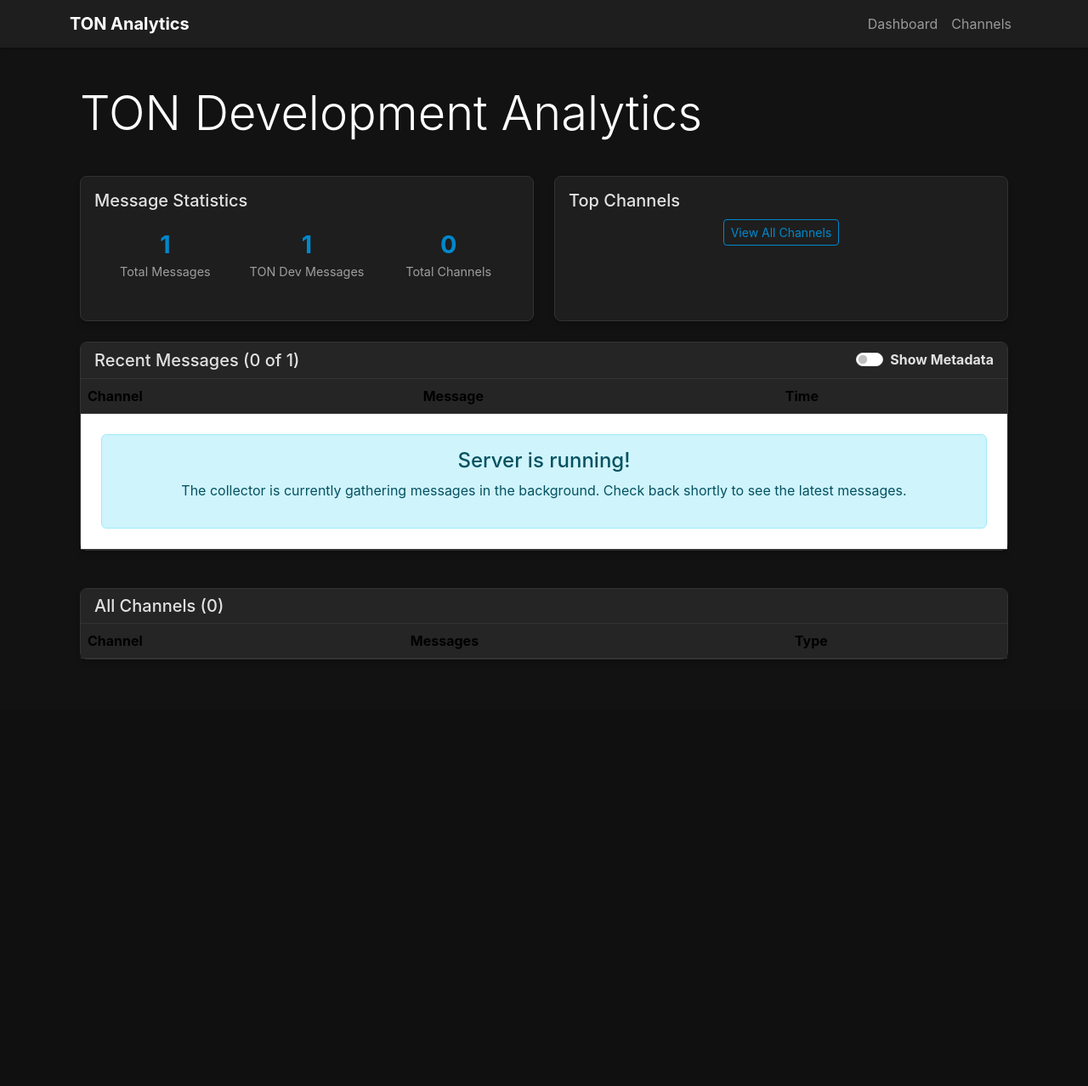
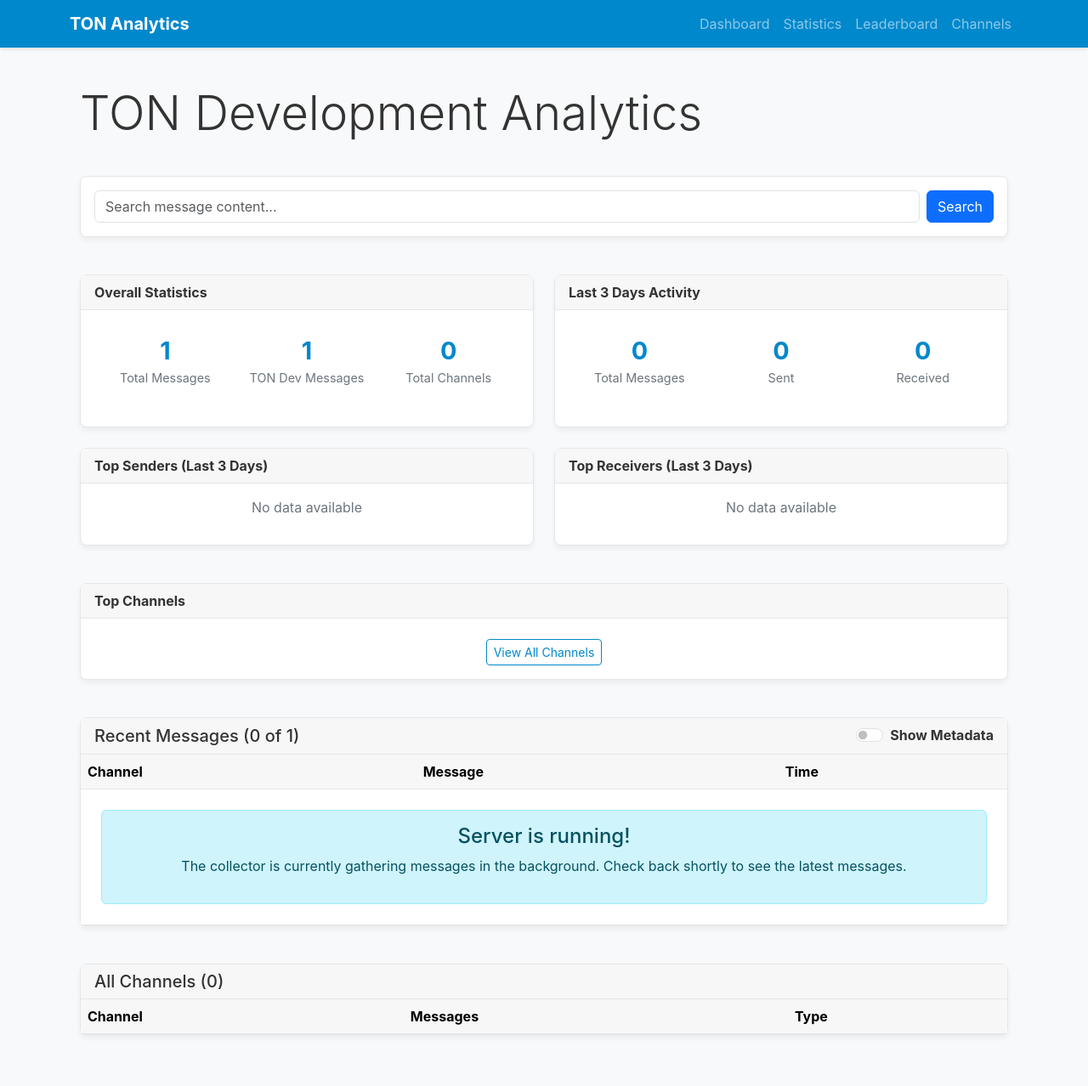
Before and after one commit to glushenkovIG/telegram-proxy-caching-client, a Flask app: page / in a window 1280 px wide. Shown: the whole page at 85% size. Before the commit the page ends 776 px from the top, so only its background shows below. Run offline with Flask 3, Linux system fonts and the light colour scheme; tables that the repository leaves empty hold one stand-in row (values such as "Sample post"); lists and menus that the app fills with data are empty.

Commit message:
Assistant checkpoint: Update UI with white theme, add stats and search feature
Assistant generated file changes:
- templates/base.html: Change theme to light, update styling
- main.py: Add 3-day stats, leaderboard, and search functionality
- templates/index.html: Update index template with search, leaderboard and new statistics

---

User prompt:

good, change ui, to white teme, and add last 3 days statistics -- send and received messages total + leaderboard on received / sent + search on the message content (prototype) keywords

Replit-Commit-Author: Assistant
Replit-Commit-Session-Id: 995d7c42-a3a8-4bed-8fd6-971623380bde

```diff
--- a/main.py
+++ b/main.py
@@ -1,18 +1,33 @@
 
-from flask import render_template, jsonify
+from flask import render_template, jsonify, request
 from app import app, db, logger
 from models import TelegramMessage
 from collector import ensure_single_collector
 import atexit
 import os
+from datetime import datetime, timedelta
+from sqlalchemy import func, desc
 
 @app.route('/')
 def index():
+    # Get search query if exists
+    search_query = request.args.get('search', '')
+
     # Fetch data for combined view
     messages = []
     all_count = 0
     ton_count = 0
     channels = []
+
+    # Last 3 days statistics
+    three_days_ago = datetime.utcnow() - timedelta(days=3)
+    last_3_days_count = 0
+    last_3_days_sent = 0
+    last_3_days_received = 0
+
+    # Leaderboard data
+    senders_leaderboard = []
+    receivers_leaderboard = []
 
     try:
         # Get total message count
@@ -28,10 +43,43 @@ def index():
             db.func.bool_or(TelegramMessage.is_ton_dev).label('is_ton_dev')
         ).group_by(TelegramMessage.channel_title).order_by(db.desc('count')).all()
 
-        # Get the 100 most recent messages
-        messages = db.session.query(TelegramMessage).order_by(
-            TelegramMessage.timestamp.desc()
-        ).limit(100).all()
+        # Get 3-day statistics
+        last_3_days_count = db.session.query(TelegramMessage).filter(
+            TelegramMessage.timestamp >= three_days_ago
+        ).count()
+
+        last_3_days_sent = db.session.query(TelegramMessage).filter(
+            TelegramMessage.timestamp >= three_days_ago,
+            TelegramMessage.is_outgoing == True
+        ).count()
+
+        last_3_days_received = last_3_days_count - last_3_days_sent
+
+        # Get senders leaderboard (channels with most outgoing messages in last 3 days)
+        senders_leaderboard = db.session.query(
+            TelegramMessage.channel_title,
+            db.func.count(TelegramMessage.id).label('count')
+        ).filter(
+            TelegramMessage.timestamp >= three_days_ago,
+            TelegramMessage.is_outgoing == True
+        ).group_by(TelegramMessage.channel_title).order_by(db.desc('count')).limit(5).all()
+
+        # Get receivers leaderboard (channels with most incoming messages in last 3 days)
+        receivers_leaderboard = db.session.query(
+            TelegramMessage.channel_title,
+            db.func.count(TelegramMessage.id).label('count')
+        ).filter(
+            TelegramMessage.timestamp >= three_days_ago,
+            TelegramMessage.is_outgoing == False
+        ).group_by(TelegramMessage.channel_title).order_by(db.desc('count')).limit(5).all()
+
+        # Get messages with search applied if search query exists
+        query = db.session.query(TelegramMessage).order_by(TelegramMessage.timestamp.desc())
+
+        if search_query:
+            query = query.filter(TelegramMessage.content.ilike(f'%{search_query}%'))
+
+        messages = query.limit(100).all()
 
         logger.info(f"Loaded {len(messages)} messages and {len(channels)} channels for display")
     except Exception as e:
@@ -41,7 +89,13 @@ def index():
                           messages=messages,
                           all_count=all_count,
                           ton_count=ton_count,
-                          channels=channels)
+                          channels=channels,
+                          last_3_days_count=last_3_days_count,
+                          last_3_days_sent=last_3_days_sent,
+                          last_3_days_received=last_3_days_received,
+                          senders_leaderboard=senders_leaderboard,
+                          receivers_leaderboard=receivers_leaderboard,
+                          search_query=search_query)
 
 @app.route('/status')
 def status():
--- a/templates/base.html
+++ b/templates/base.html
@@ -10,13 +10,13 @@
     <!-- Custom styles -->
     <style>
         body {
-            background-color: #121212;
-            color: #e1e1e1;
+            background-color: #f8f9fa;
+            color: #333;
             font-family: -apple-system, BlinkMacSystemFont, "Segoe UI", Roboto, Helvetica, Arial, sans-serif;
         }
         .navbar {
-            background-color: #1e1e1e;
-            box-shadow: 0 2px 4px rgba(0,0,0,0.2);
+            background-color: #0088cc;
+            box-shadow: 0 2px 4px rgba(0,0,0,0.1);
         }
         .navbar-brand {
             font-weight: bold;
@@ -27,41 +27,48 @@
             padding-bottom: 40px;
         }
         .card {
-            background-color: #1e1e1e;
+            background-color: #ffffff;
             border-radius: 8px;
-            box-shadow: 0 4px 6px rgba(0,0,0,0.2);
+            box-shadow: 0 4px 6px rgba(0,0,0,0.05);
             margin-bottom: 20px;
-            border: 1px solid #333;
+            border: 1px solid #e6e6e6;
         }
         .card-header {
-            background-color: #252525;
-            border-bottom: 1px solid #333;
+            background-color: #f7f7f7;
+            border-bottom: 1px solid #e6e6e6;
             font-weight: bold;
-            color: #e1e1e1;
+            color: #333;
         }
         .card-body {
-            color: #e1e1e1;
+            color: #333;
         }
         .badge.bg-primary {
             background-color: #0088cc !important;
         }
+        .badge.bg-secondary {
+            background-color: #6c757d !important;
+        }
         .timestamp {
-            color: #9e9e9e;
+            color: #6c757d;
             font-size: 0.85rem;
         }
         .text-muted {
-            color: #9e9e9e !important;
+            color: #6c757d !important;
         }
         h1, .display-4 {
-            color: #ffffff;
+            color: #333;
         }
         .lead {
-            color: #b0b0b0;
+            color: #6c757d;
         }
 
-        /* New styles for improved UI */
+        /* Stat cards */
         .stat-card {
             height: 100%;
+            transition: transform 0.2s;
+        }
+        .stat-card:hover {
+            transform: translateY(-5px);
         }
         .stats-container {
             display: flex;
@@ -82,7 +89,7 @@
         .stat-label {
             display: block;
             font-size: 0.9rem;
-            color: #9e9e9e;
+            color: #6c757d;
         }
         .top-channels {
             margin-bottom: 10px;
@@ -91,7 +98,7 @@
             display: flex;
             justify-content: space-between;
             padding: 8px 0;
-            border-bottom: 1px solid #333;
+            border-bottom: 1px solid #e6e6e6;
         }
         .channel-item:last-child {
             border-bottom: none;
@@ -110,17 +117,17 @@
         }
         .message-count {
             font-size: 0.85rem;
-            color: #9e9e9e;
+            color: #6c757d;
         }
         .message-table, .channel-table {
             margin-bottom: 0;
         }
         .message-table th, .channel-table th {
-            background-color: #252525;
-            border-color: #333;
+            background-color: #f7f7f7;
+            border-color: #e6e6e6;
         }
         .message-table td, .channel-table td {
-            border-color: #333;
+            border-color: #e6e6e6;
             vertical-align: middle;
         }
         .channel-cell {
@@ -152,6 +159,29 @@
             background-color: #0088cc;
             color: white;
         }
+        /* Search box */
+        .search-box {
+            margin-bottom: 20px;
+        }
+        /* Leaderboard */
+        .leaderboard-item {
+            display: flex;
+            justify-content: space-between;
+            padding: 8px 0;
+            border-bottom: 1px solid #e6e6e6;
+        }
+        .leaderboard-item:last-child {
+            border-bottom: none;
+        }
+        .leaderboard-rank {
+            font-weight: bold;
+            margin-right: 10px;
+            min-width: 30px;
+        }
+        .leaderboard-count {
+            font-weight: 500;
+            color: #0088cc;
+        }
     </style>
 </head>
 <body>
@@ -165,6 +195,12 @@
                 <ul class="navbar-nav ms-auto">
                     <li class="nav-item">
                         <a class="nav-link" href="/">Dashboard</a>
+                    </li>
+                    <li class="nav-item">
+                        <a class="nav-link" href="#statistics">Statistics</a>
+                    </li>
+                    <li class="nav-item">
+                        <a class="nav-link" href="#leaderboard">Leaderboard</a>
                     </li>
                     <li class="nav-item">
                         <a class="nav-link" href="#channel-list">Channels</a>
--- a/templates/index.html
+++ b/templates/index.html
@@ -9,12 +9,29 @@
     </div>
   </div>
 
+  <!-- Search Section -->
+  <div class="row mb-4">
+    <div class="col-12">
+      <div class="card search-box">
+        <div class="card-body">
+          <form method="get" action="/" class="d-flex">
+            <input type="text" name="search" class="form-control me-2" placeholder="Search message content..." value="{{ search_query }}">
+            <button type="submit" class="btn btn-primary">Search</button>
+            {% if search_query %}
+              <a href="/" class="btn btn-outline-secondary ms-2">Clear</a>
+            {% endif %}
+          </form>
+        </div>
+      </div>
+    </div>
+  </div>
+
   <!-- Statistics Section -->
-  <div class="row mb-4">
+  <div class="row mb-4" id="statistics">
     <div class="col-md-6">
       <div class="card stat-card">
+        <div class="card-header">Overall Statistics</div>
         <div class="card-body">
-          <h5 class="card-title">Message Statistics</h5>
           <div class="stats-container">
             <div class="stat-item">
               <span class="stat-value">{{ all_count }}</span>
@@ -34,10 +51,80 @@
     </div>
     <div class="col-md-6">
       <div class="card stat-card">
+        <div class="card-header">Last 3 Days Activity</div>
         <div class="card-body">
-          <h5 class="card-title">Top Channels</h5>
-          <div class="top-channels">
-            {% for channel in channels[:5] %}
+          <div class="stats-container">
+            <div class="stat-item">
+              <span class="stat-value">{{ last_3_days_count }}</span>
+              <span class="stat-label">Total Messages</span>
+            </div>
+            <div class="stat-item">
+              <span class="stat-value">{{ last_3_days_sent }}</span>
+              <span class="stat-label">Sent</span>
+            </div>
+            <div class="stat-item">
+              <span class="stat-value">{{ last_3_days_received }}</span>
+              <span class="stat-label">Received</span>
+            </div>
+          </div>
+        </div>
+      </div>
+    </div>
+  </div>
+
+  <!-- Leaderboard Section -->
+  <div class="row mb-4" id="leaderboard">
+    <div class="col-md-6">
+      <div class="card">
+        <div class="card-header">Top Senders (Last 3 Days)</div>
+        <div class="card-body">
+          {% if senders_leaderboard %}
+            {% for item in senders_leaderboard %}
+              <div class="leaderboard-item">
+                <div>
+                  <span class="leaderboard-rank">#{{ loop.index }}</span>
+                  <span class="channel-name">{{ item.channel_title }}</span>
+                </div>
+                <span class="leaderboard-count">{{ item.count }} sent</span>
+              </div>
+            {% endfor %}
+          {% else %}
+            <p class="text-muted text-center">No data available</p>
+          {% endif %}
+        </div>
+      </div>
+    </div>
+    <div class="col-md-6">
+      <div class="card">
+        <div class="card-header">Top Receivers (Last 3 Days)</div>
+        <div class="card-body">
+          {% if receivers_leaderboard %}
+            {% for item in receivers_leaderboard %}
+              <div class="leaderboard-item">
+                <div>
+                  <span class="leaderboard-rank">#{{ loop.index }}</span>
+                  <span class="channel-name">{{ item.channel_title }}</span>
+                </div>
+                <span class="leaderboard-count">{{ item.count }} received</span>
+              </div>
+            {% endfor %}
+          {% else %}
+            <p class="text-muted text-center">No data available</p>
+          {% endif %}
+        </div>
+      </div>
+    </div>
+  </div>
+
+  <!-- Top Channels Section -->
+  <div class="row mb-4">
+    <div class="col-12">
+      <div class="card">
+        <div class="card-header">Top Channels</div>
+        <div class="card-body">
+          <div class="row">
+            {% for channel in channels[:6] %}
+              <div class="col-md-4 mb-3">
                 <div class="channel-item">
                   <span class="channel-name">{{ channel.channel_title }}</span>
                   <div class="channel-stats">
@@ -45,6 +132,7 @@
                     {% if channel.is_ton_dev %}
                       <span class="badge bg-primary">TON DEV</span>
                     {% endif %}
+                  </div>
                 </div>
               </div>
             {% endfor %}
@@ -62,7 +150,13 @@
     <div class="col-12">
       <div class="card">
         <div class="card-header d-flex justify-content-between align-items-center">
-          <h5 class="mb-0">Recent Messages ({{ messages|length }} of {{ all_count }})</h5>
+          <h5 class="mb-0">
+            {% if search_query %}
+              Search Results for "{{ search_query }}" ({{ messages|length }} results)
+            {% else %}
+              Recent Messages ({{ messages|length }} of {{ all_count }})
+            {% endif %}
+          </h5>
           <div class="form-check form-switch">
             <input class="form-check-input" type="checkbox" id="showMetadata">
             <label class="form-check-label" for="showMetadata">Show Metadata</label>
@@ -78,6 +172,7 @@
                   <th>Time</th>
                   <th class="metadata-column">ID</th>
                   <th class="metadata-column">Type</th>
+                  <th class="metadata-column">Direction</th>
                   <th class="metadata-column">TON Dev</th>
                 </tr>
               </thead>
@@ -93,6 +188,13 @@
                     <td class="metadata-column">{{ message.message_id }}</td>
                     <td class="metadata-column">{{ message.dialog_type }}</td>
                     <td class="metadata-column">
+                      {% if message.is_outgoing %}
+                      <span class="badge bg-info">Sent</span>
+                      {% else %}
+                      <span class="badge bg-success">Received</span>
+                      {% endif %}
+                    </td>
+                    <td class="metadata-column">
                       {% if message.is_ton_dev %}
                       <span class="badge bg-primary">Yes</span>
                       {% else %}
@@ -103,10 +205,15 @@
                   {% endfor %}
                 {% else %}
                   <tr>
-                    <td colspan="6" class="text-center p-4">
+                    <td colspan="7" class="text-center p-4">
                       <div class="alert alert-info mb-0">
+                        {% if search_query %}
+                          <h4 class="alert-heading">No results found</h4>
+                          <p>No messages match your search query. Try a different search term.</p>
+                        {% else %}
                           <h4 class="alert-heading">Server is running!</h4>
                           <p>The collector is currently gathering messages in the background. Check back shortly to see the latest messages.</p>
+                        {% endif %}
                       </div>
                     </td>
                   </tr>
@@ -175,10 +282,12 @@
       });
     });
 
-    // Auto-refresh the page every 60 seconds
+    // Auto-refresh the page every 60 seconds if no search is active
+    {% if not search_query %}
     setTimeout(function() {
       window.location.reload();
     }, 60000);
+    {% endif %}
   </script>
 </div>
 {% endblock %}
```
Lines whose indentation alone changed are shown as unchanged.
